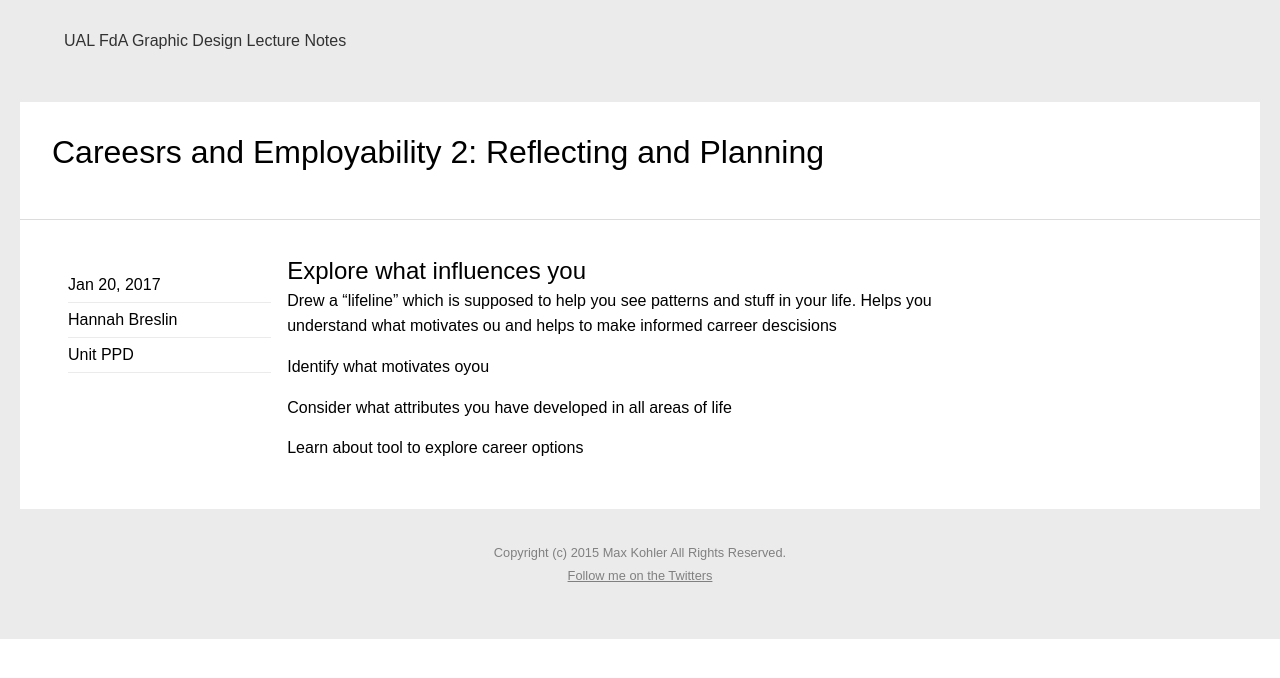
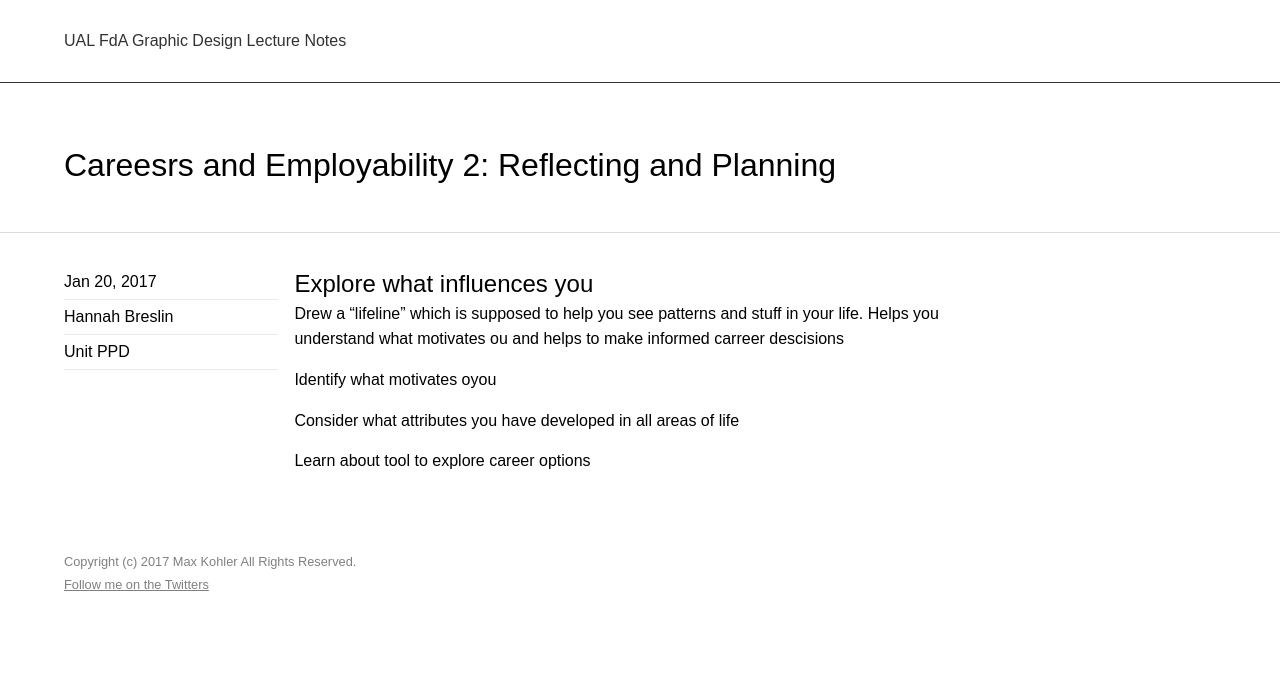
Before and after one commit to awesomephant/notes, a Jekyll site: the page built from _posts/2017-01-20-careers-2.markdown, in a window 1280 px wide. Shown: the top 678 px of the page. Built offline with Jekyll 4.4.1, drawn with Linux system fonts in a browser that asks for light colours.

Commit message:
simplify home page

```diff
--- a/_includes/footer.html
+++ b/_includes/footer.html
@@ -1,5 +1,5 @@
 <footer class="site-footer">
-<p>Copyright (c) 2015 Max Kohler All Rights Reserved.</p>
+<p>Copyright (c) {{site.time | date: '%Y'}} Max Kohler All Rights Reserved.</p>
 <p><a href="http://www.twitter.com/awesomephant">Follow me on the Twitters</a></p>
 </footer>
 
--- a/_sass/_layout.scss
+++ b/_sass/_layout.scss
@@ -4,40 +4,32 @@
 }
 .site-header {
   padding: 2rem 5%;
-  background: $lightgray;
+  border-bottom: 1px solid $black;
+  margin-bottom: 2rem;
 }
 
-.page-content {
-  border: 20px solid $lightgray;
-}
-
-.post-list-meta {
-  display: flex;
-}
-
-.post-meta-item {
-  margin-right: 2rem;
-}
-
-.post-meta-title {
-  font-size: .7rem;
+.post-meta-date {
   display: block;
+  flex-basis: 30%;
+  text-align: right;
   color: gray;
-  margin-bottom: .2rem;
+  font-size: .9rem;
 }
 
 .post-list {
   list-style: none;
-  padding-top: 5%;
+  padding: 0 5%;
   margin-bottom: 2rem;
+  column-count: 2;
+  column-gap: 2rem;
+  max-width: 60rem;
  }
 
  .post-list-post {
-   padding-left: 5%;
-   padding-top: 2rem;
-   padding-bottom: 2rem;
-   border-bottom: 1px solid $lightgray;
-
+  margin-bottom: .5rem;
+  display: flex;
+  justify-content: space-between;
+  width: 100%;
    h2 {
      font-weight: normal
    }
@@ -45,11 +37,8 @@
 
  .post-list-link {
    color: $black;
-   margin-top: .6rem;
-   display: block;
    text-decoration: none;
-   font-size: 1.5rem;
-
+   font-size: 1rem;
    &:hover, &:focus {
      text-decoration: underline;
    }
@@ -60,7 +49,6 @@
 }
 
 .post-link {
-  margin-bottom: 1rem;
   color: $black;
 }
 
@@ -71,7 +59,7 @@
     flex-direction: row;
   }
 
-  padding: 2rem;
+  padding: 2rem 5%;
 
   a {
     color: gray;
@@ -92,9 +80,8 @@
 .post-meta {
   display: block;
   flex-basis: 20%;
-  padding: 1rem 0;
   @include bp(m){
-    padding: 1rem;
+    padding-right: 1rem;
   }
   li {
     display: block;
@@ -107,7 +94,7 @@
   color: rgba($black, .6);
 }
 .post-header {
-  padding: 2rem;
+  padding: 2rem 5%;
   border-bottom: 1px solid rgb(220,220,220);
 }
 
@@ -133,12 +120,9 @@
 }
 
 .site-footer {
-  padding-bottom: 3rem;
+  padding: 2rem 5%;
   font-size: .8rem;
   color: gray;
-  padding-top: 1rem;
-  background: $lightgray;
-  text-align: center;
   p {
     margin-bottom: .5rem;
   }
```
Also changed, not shown: index.html (+4 -8 lines).
